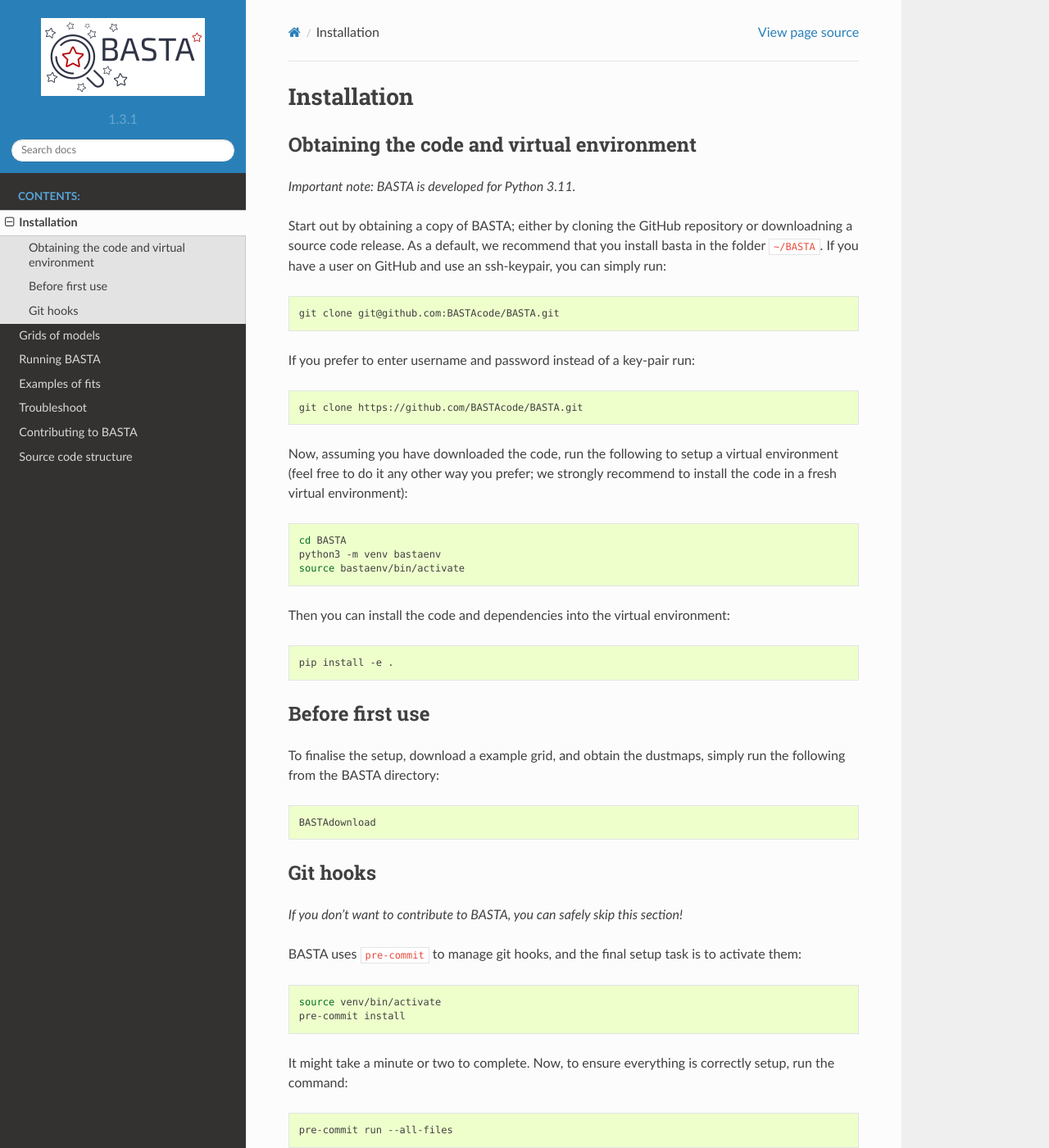
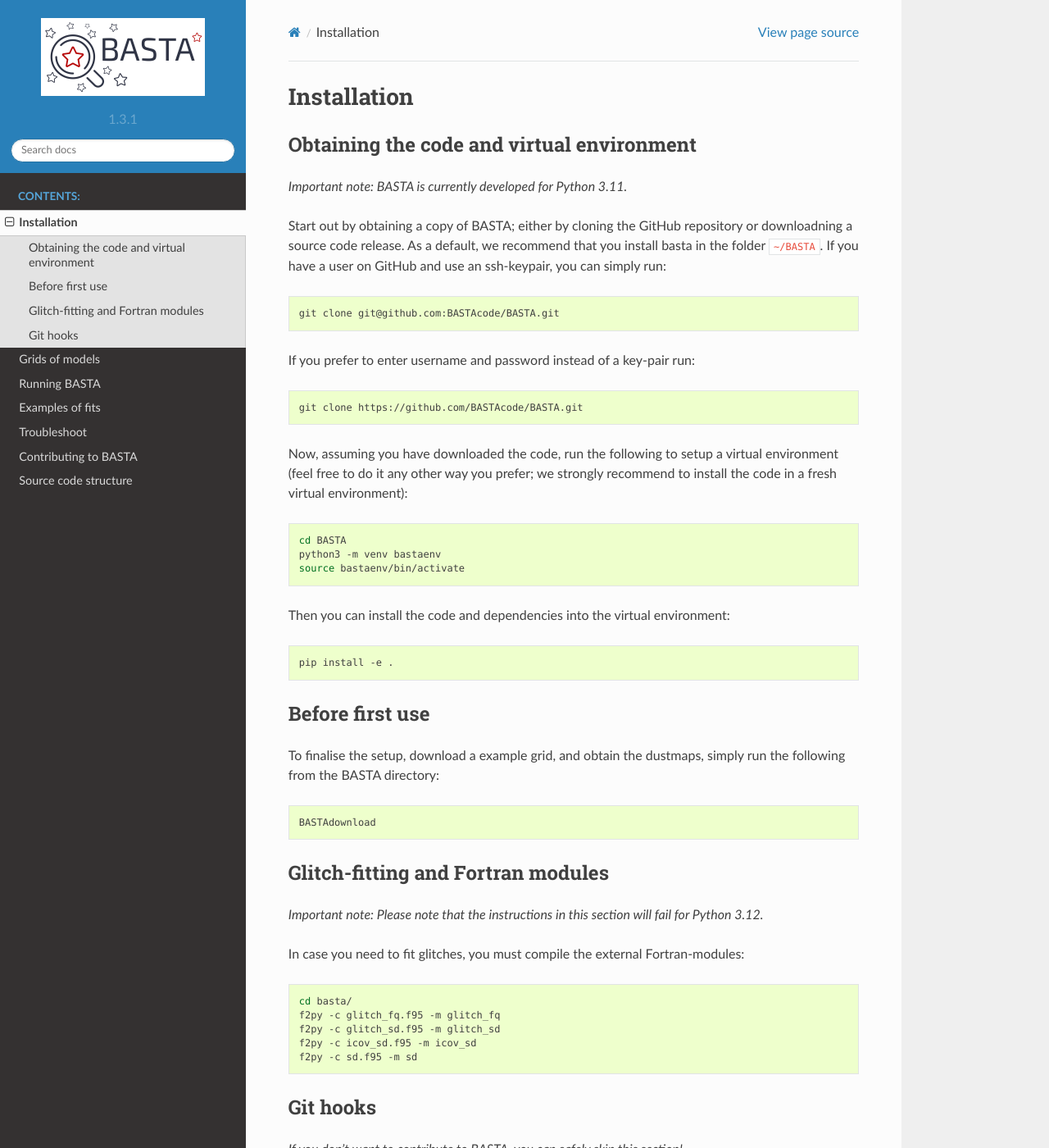
Before and after one commit to BASTAcode/BASTA, a Sphinx documentation site: the page built from docs/install.rst, in a window 1280 px wide and 1400 px high. Shown: the whole window at 82% size. Built offline with Sphinx 7.4.7 and the Read the Docs theme 2.0.0, drawn with Linux system fonts in a browser that asks for light colours.

Commit message:
Update to 3.12 and add f2py instructions in docs

```diff
--- a/docs/install.rst
+++ b/docs/install.rst
@@ -8,7 +8,7 @@ Installation
 Obtaining the code and virtual environment
 ------------------------------------------
 
-*Important note: BASTA is developed for Python 3.11.*
+*Important note: BASTA is currently developed for Python 3.11.*
 
 
 Start out by obtaining a copy of BASTA; either by cloning the GitHub repository or downloadning a source code release. As a default, we recommend that you install basta in the folder ``~/BASTA``. If you have a user on GitHub and use an ssh-keypair, you can simply run:
@@ -50,6 +50,27 @@ To finalise the setup, download a example grid, and obtain the dustmaps, simply
     BASTAdownload
 
 
+
+
+.. _ref_fortran:
+
+Glitch-fitting and Fortran modules
+----------------------------------
+
+*Important note: Please note that the instructions in this section will fail for Python 3.12.*
+
+In case you need to fit glitches, you must compile the external Fortran-modules:
+
+.. code-block:: bash
+
+    cd basta/
+    f2py -c glitch_fq.f95 -m glitch_fq
+    f2py -c glitch_sd.f95 -m glitch_sd
+    f2py -c icov_sd.f95 -m icov_sd
+    f2py -c sd.f95 -m sd
+
+
+
 .. _ref_hooks:
 
 Git hooks
--- a/pyproject.toml
+++ b/pyproject.toml
@@ -5,7 +5,7 @@ dynamic = ["version"]
 authors = [
   { name="The BASTA Team", email="jakob@phys.au.dk" },
 ]
-requires-python = ">=3.10"
+requires-python = ">=3.9"
 dependencies = [
     "astropy>=5.3.4",
     "black>=23.10.1",
```
Also changed, not shown: README.md (+1 -1 lines), .pre-commit-config.yaml, .readthedocs.yaml, 2 other files.
